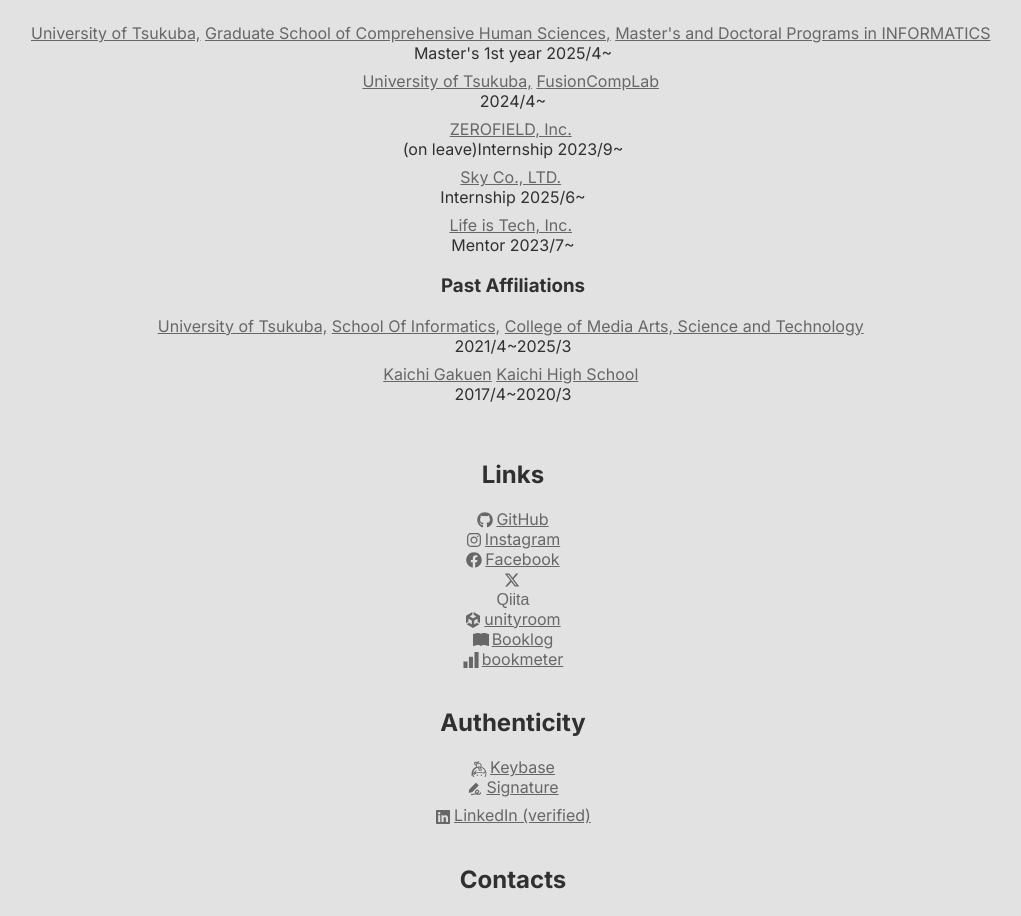
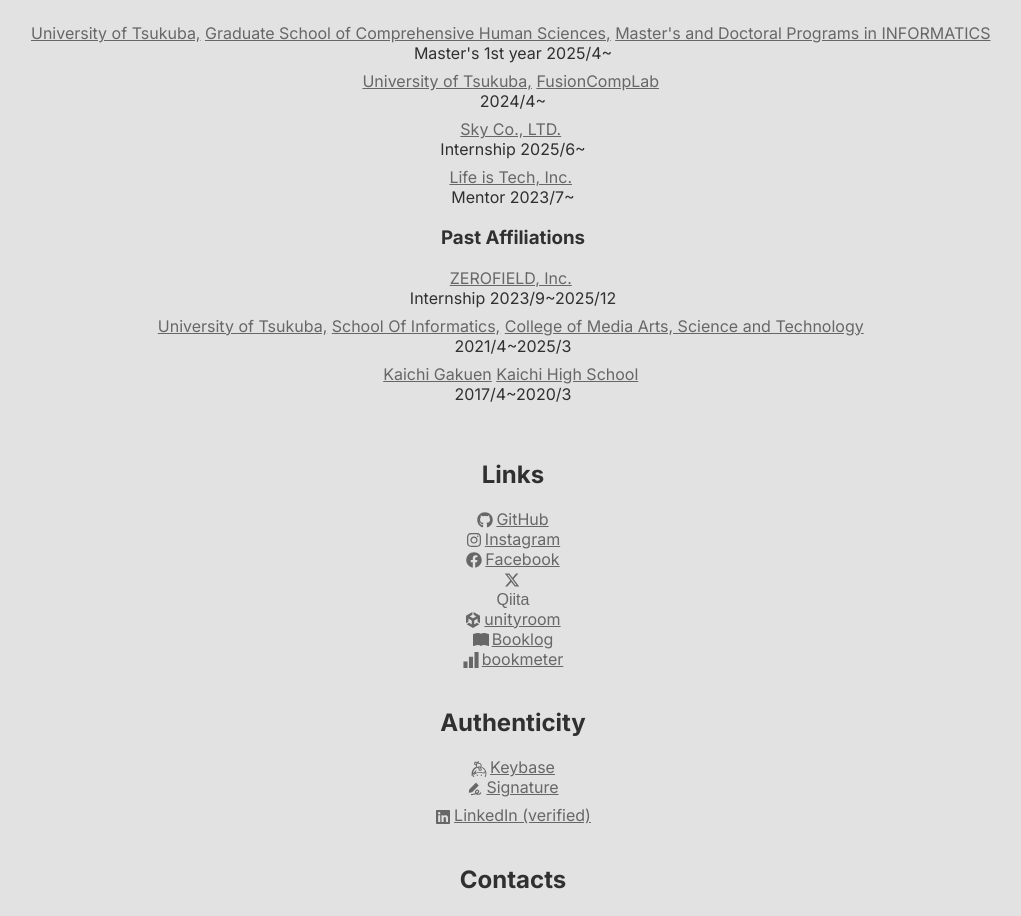
Before and after one commit to pictomo/pictomo.github.io, a Next.js app: page /en in a window 1280 px wide. Shown: the part 901-1817 px from the top of the page, without its empty margins (127-1148 px from the left). Built offline with nearby package versions, Linux system fonts and the light colour scheme; a web font is replaced by a local one.

Commit message:
feat: update affiliation info regarding ZF retirement

```diff
--- a/app/[locale]/home.tsx
+++ b/app/[locale]/home.tsx
@@ -198,24 +198,6 @@
           <span className={SpaceStyle.harf} />
           <Affiliation
             main={{
-              name: t(
-                { ja: "株式会社ゼロフィールド", en: "ZEROFIELD, Inc." },
-                locale
-              ),
-              link: "https://zerofield.biz",
-            }}
-            sub={t(
-              {
-                ja: "(休暇中)インターン 2023/9~",
-                en: "(on leave)Internship 2023/9~",
-              },
-              locale
-            )}
-          />
-          <br />
-          <span className={SpaceStyle.harf} />
-          <Affiliation
-            main={{
               name: t({ ja: "Ｓｋｙ株式会社", en: "Sky Co., LTD." }, locale),
               link: "https://www.skygroup.jp",
             }}
@@ -239,6 +221,24 @@
         </p>
         <h3>Past Affiliations</h3>
         <p>
+          <Affiliation
+            main={{
+              name: t(
+                { ja: "株式会社ゼロフィールド", en: "ZEROFIELD, Inc." },
+                locale
+              ),
+              link: "https://zerofield.biz",
+            }}
+            sub={t(
+              {
+                ja: "インターン 2023/9~2025/12",
+                en: "Internship 2023/9~2025/12",
+              },
+              locale
+            )}
+          />
+          <br />
+          <span className={SpaceStyle.harf} />
           <Affiliation
             main={[
               {
```
